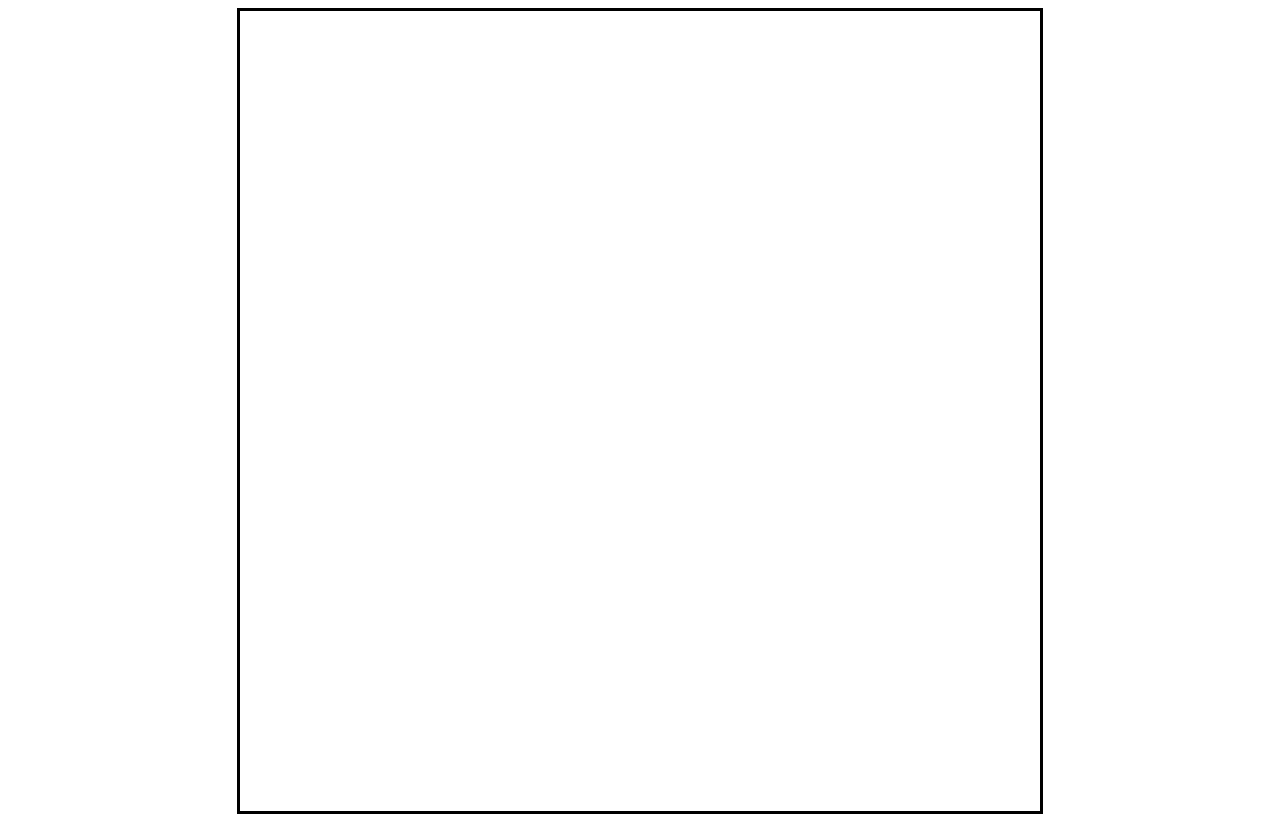
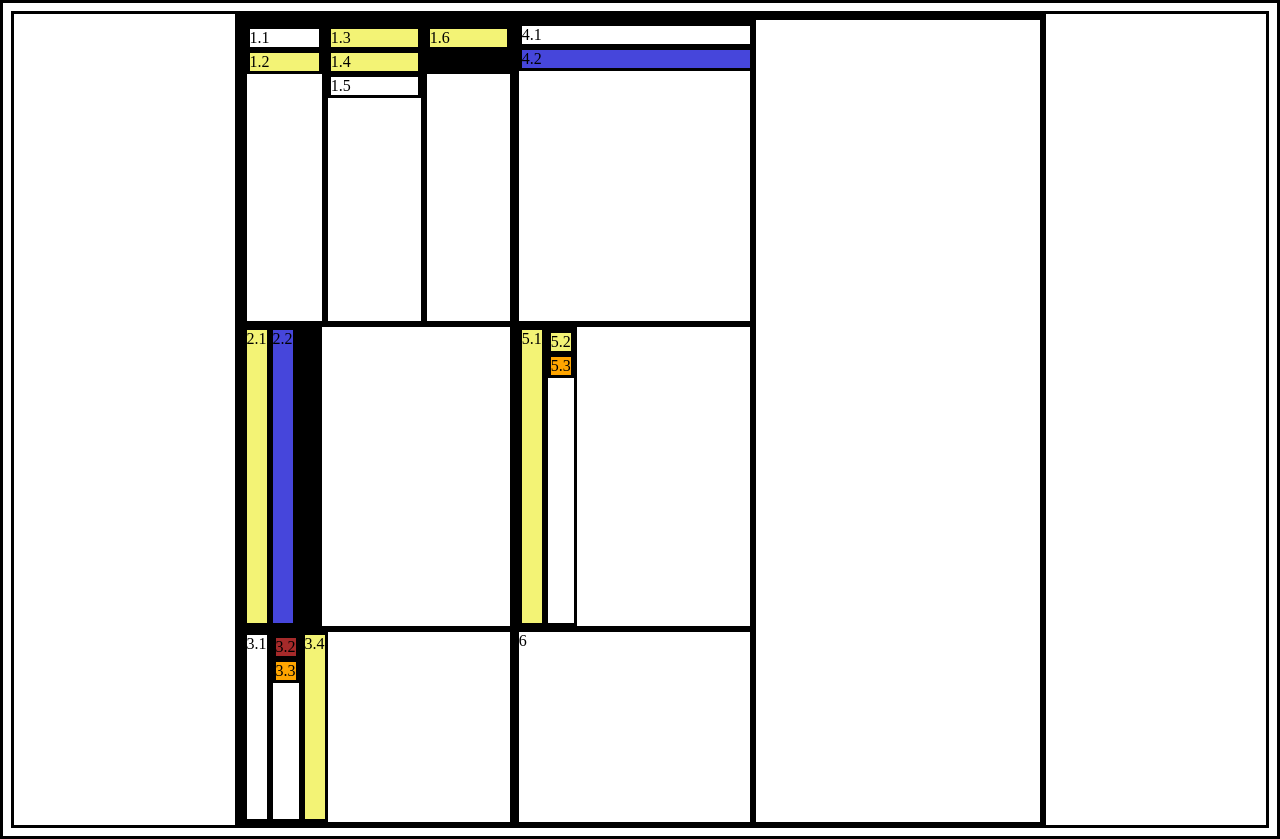
Before and after one commit to mvashakidze27/HTML-and-CSS-homework, a plain HTML site: page Flexbox/Homework/Bonus/index.html in a window 1280 px wide. Drawn offline with Linux system fonts and the light colour scheme.

Commit message:
bonus preparation

```diff
--- a/Flexbox/Homework/Bonus/index.html
+++ b/Flexbox/Homework/Bonus/index.html
@@ -1,55 +1,66 @@
 <!DOCTYPE html>
 <html lang="en">
   <head>
-    <meta charset="UTF-8">
-    <meta http-equiv="X-UA-Compatible" content="IE=edge">
-    <meta name="viewport" content="width=device-width, initial-scale=1.0">
+    <meta charset="UTF-8" />
+    <meta http-equiv="X-UA-Compatible" content="IE=edge" />
+    <meta name="viewport" content="width=device-width, initial-scale=1.0" />
     <title>Flexbox Bonus MV</title>
   </head>
 
-<style>
-.Flexbox{
-    margin: auto;
-    width: 800px;
-    height: 800px;
-    border: solid;
-    justify-content: flex-start;
-}
-
-.flex{
-    display: flex;
-}
-.column-1{
-    width: 35%;
-    height: 35%;
-}
-
-.column-2{
-    width: 30%;
-    height: 35%;
-}
-
-.column-3{
-    width: 35%;
-    height: 35%;
-}
-
-</style>
+  <link rel="stylesheet" type="text/css" href="./style.css" />
 
   <body>
     <div class="Flexbox flex">
-       <div class="column-1">
-
+      <div class="column-1 flex">
+        <div class="box-1 flex">
+          <div class="col-11 flex">
+            <div class="flex" id="cell-1.1">1.1</div>
+            <div class="yellow flex" id="cell-1.2">1.2</div>
+          </div>
+          <div class="col-12 flex">
+            <div class="yellow flex" id="cell-1.3">1.3</div>
+            <div class="yellow flex" id="cell-1.4">1.4</div>
+            <div id="cell-1.5 flex">1.5</div>
+          </div>
+          <div class="col-13 flex">
+            <div class="yellow flex" id="cell-1.6">1.6</div>
+            <div class="black flex" id="cell-1.7">1.7</div>
+          </div>
         </div>
 
-       <div class="column-2">
-
+        <div class="box-2 flex">
+          <div class="yellow flex">2.1</div>
+          <div class="blue flex">2.2</div>
+          <div class="black flex">2.3</div>
         </div>
 
-       <div class="column-3">
-
+        <div class="box-3 flex">
+          <div>3.1</div>
+          <div>
+            <div class="red flex">3.2</div>
+            <div class="orange flex">3.3</div>
+          </div>
+          <div class="yellow flex">3.4</div>
+        </div>
       </div>
 
+      <div class="column-2 flex">
+        <div class="box-4 flex">
+          <div>4.1</div>
+          <div class="blue flex">4.2</div>
+        </div>
+
+        <div class="box-5 flex">
+          <div class="yellow flex">5.1</div>
+          <div>
+            <div class="yellow flex">5.2</div>
+            <div class="orange flex">5.3</div>
+          </div>
+        </div>
+        <div class="box-6 flex">6</div>
+      </div>
+
+      <div class="column-3 flex"></div>
     </div>
   </body>
 </html>
--- /dev/null
+++ b/Flexbox/Homework/Bonus/style.css
@@ -0,0 +1,110 @@
+* {
+  border: solid;
+}
+.Flexbox {
+  margin: auto;
+  width: 805px;
+  height: 805px;
+  justify-content: flex-start;
+}
+
+.flex {
+  display: flex;
+}
+.column-1 {
+  width: 34.2%;
+  height: 100%;
+  flex-direction: column;
+}
+
+.column-2 {
+  width: 29.8%;
+  height: 100%;
+  flex-direction: column;
+}
+
+.column-3 {
+  width: 36%;
+  height: 100%;
+  flex-direction: column;
+}
+
+.box-1 {
+  height: 37.9%;
+  width: 100%;
+  flex-direction: row;
+}
+
+.box-2 {
+  height: 37.9%;
+  width: 100%;
+}
+
+.box-3 {
+  height: 24.2%;
+  width: 100%;
+}
+
+.box-4 {
+  height: 37.9%;
+  width: 100%;
+  flex-direction: column;
+}
+
+.box-5 {
+  height: 37.9%;
+  width: 100%;
+  flex-direction: row;
+}
+
+.box-6 {
+    height: 24.2%;
+    width: 100%;
+  }
+
+.col-11 {
+  width: 30%;
+  flex-direction: column;
+  height: 100%;
+}
+
+.col-12 {
+  width: 37%;
+  flex-direction: column;
+  height: 100%;
+}
+
+.col-13 {
+  width: 33%;
+  flex-direction: column;
+  height: 100%;
+}
+.black {
+  background-color: black;
+}
+
+.yellow {
+  background-color: rgb(243, 243, 117);
+}
+
+.orange {
+  background-color: orange;
+}
+
+.blue {
+  background-color: rgb(70, 70, 219);
+}
+
+.red {
+  background-color: brown;
+}
+
+#cell-1.1 {
+  height: 60%;
+  width: 100%;
+}
+
+#cell-1.2 {
+  height: 40%;
+  width: 100%;
+}
```
Lines whose indentation alone changed are shown as unchanged.
